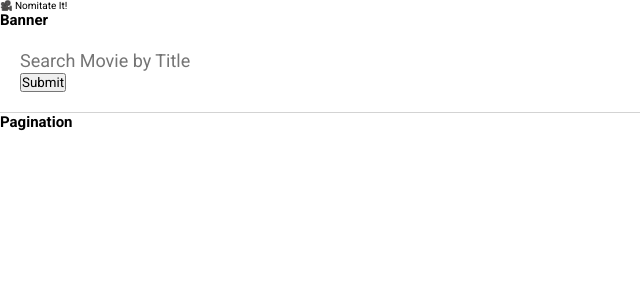
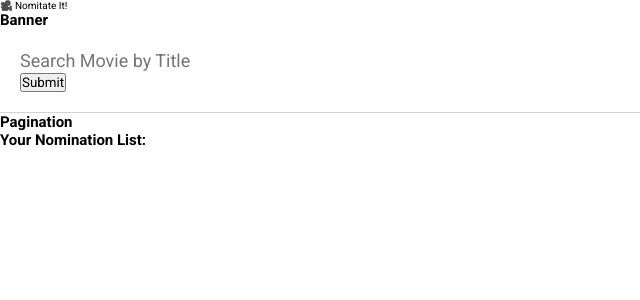
Before and after one commit to zkiu/nominate_it, a React (Create React App) app: page / in a window 1280 px wide. Shown: the top 300 px of the page, without its empty margins (0-640 px from the left). Built offline with nearby package versions, Linux system fonts and the light colour scheme.

Commit message:
add Nominate skeleton

```diff
--- a/src/components/App.jsx
+++ b/src/components/App.jsx
@@ -4,6 +4,7 @@ import ToastComp from './ToastComp/ToastComp'
 import Header from './Header/Header'
 import Banner from './Banner/Banner'
 import Search from './Search/Search'
+import Nominate from './Nominate/Nominate'
 
 // TODO: delete console & comments, remove unused modules
 
@@ -15,6 +16,8 @@ export default function App() {
 			<Header />
 			<Banner nominatedList={nominatedList} />
 			<Search />
+			<Nominate />
+
 			<ToastComp />
 		</main>
 	)
--- /dev/null
+++ b/src/components/Nominate/Nominate.jsx
@@ -0,0 +1,11 @@
+import React, {useState} from 'react'
+
+export default function Nominate() {
+	const list = []
+	return (
+		<section>
+			<h2>Your Nomination List:</h2>
+			<ul className="nominationContainer">{list}</ul>
+		</section>
+	)
+}
```
